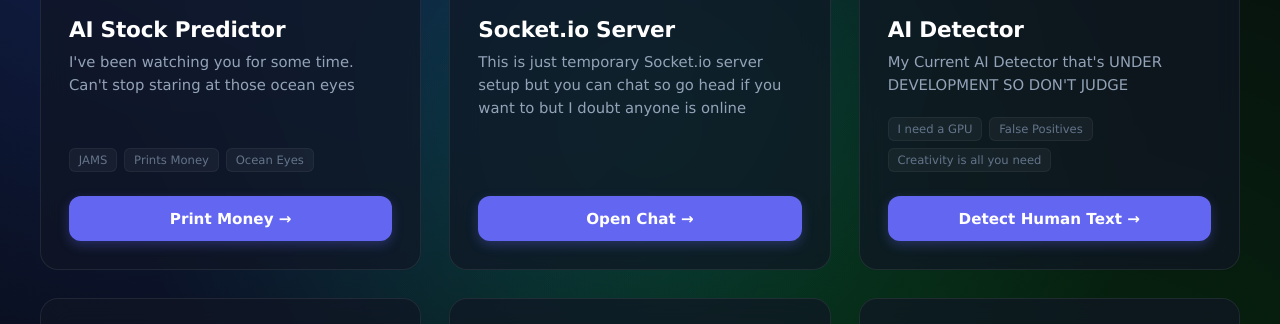
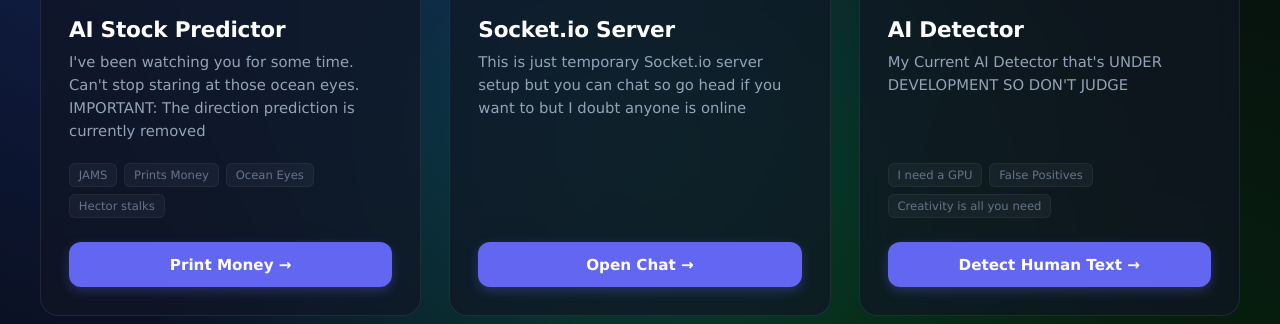
Before and after one commit to GenAIAP/My-AI-Projects, a website: page public/index.html in a window 1280 px wide. Shown: the part 443-767 px from the top of the page. Drawn offline with nearby package versions, Linux system fonts and the light colour scheme; no server answers.

Commit message:
client side stuff

```diff
--- a/public/index.html
+++ b/public/index.html
@@ -27,11 +27,12 @@
           <div class="card-icon">📈</div>
         </div>
         <h2 class="project-title">AI Stock Predictor</h2>
-        <p class="project-desc">I've been watching you for some time. Can't stop staring at those ocean eyes</p>
+        <p class="project-desc">I've been watching you for some time. Can't stop staring at those ocean eyes. IMPORTANT: The direction prediction is currently removed</p>
         <div class="tags-container">
           <span class="tech-tag">JAMS</span>
           <span class="tech-tag">Prints Money</span>
           <span class="tech-tag">Ocean Eyes</span>
+          <span class="tech-tag">Hector stalks</span>
         </div>
         <button class="project-btn" id="btn-stock-predictor" data-name="AI Stock Predictor" data-link="/stock_predictor.html">
           Print Money &rarr;
```
